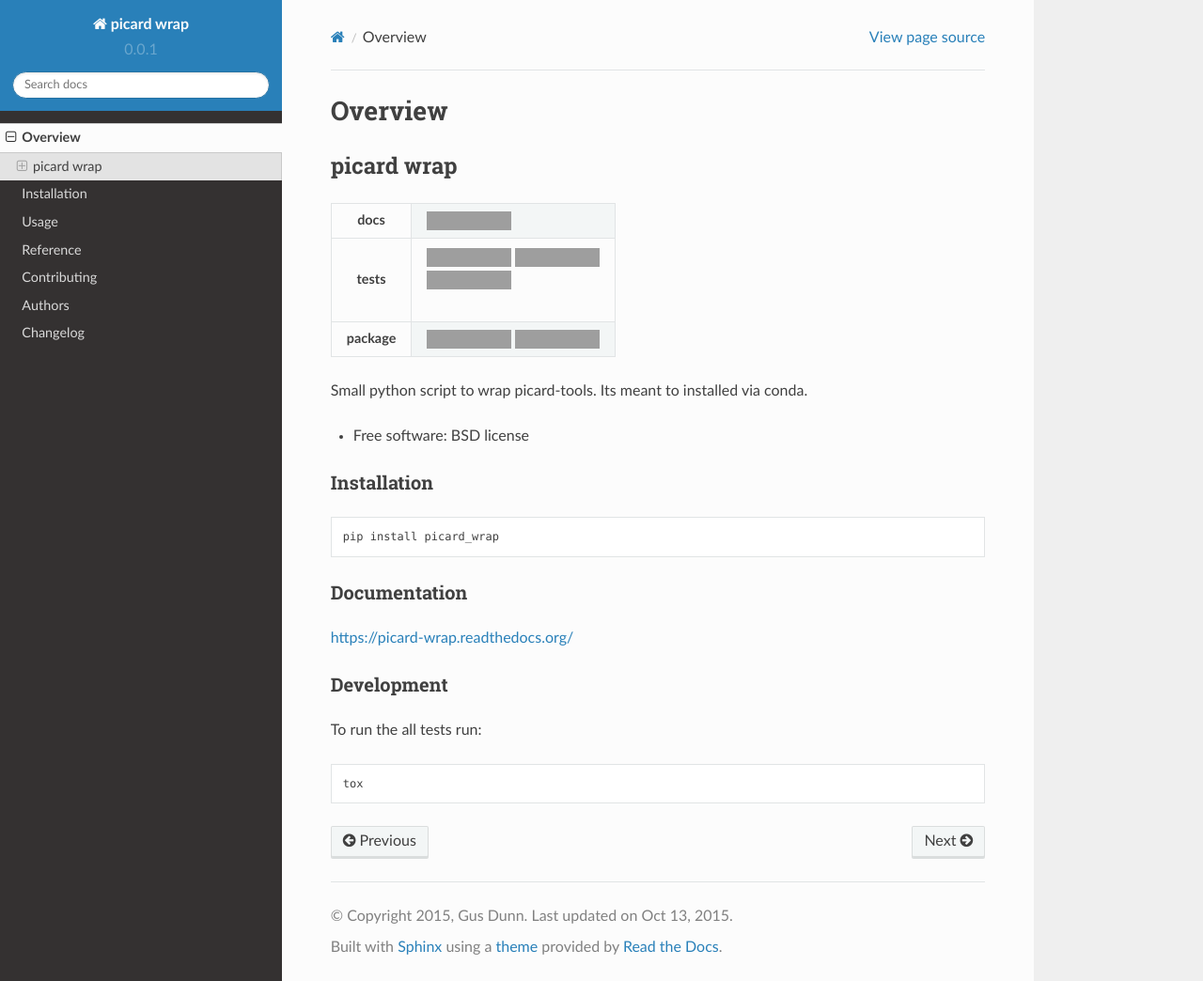
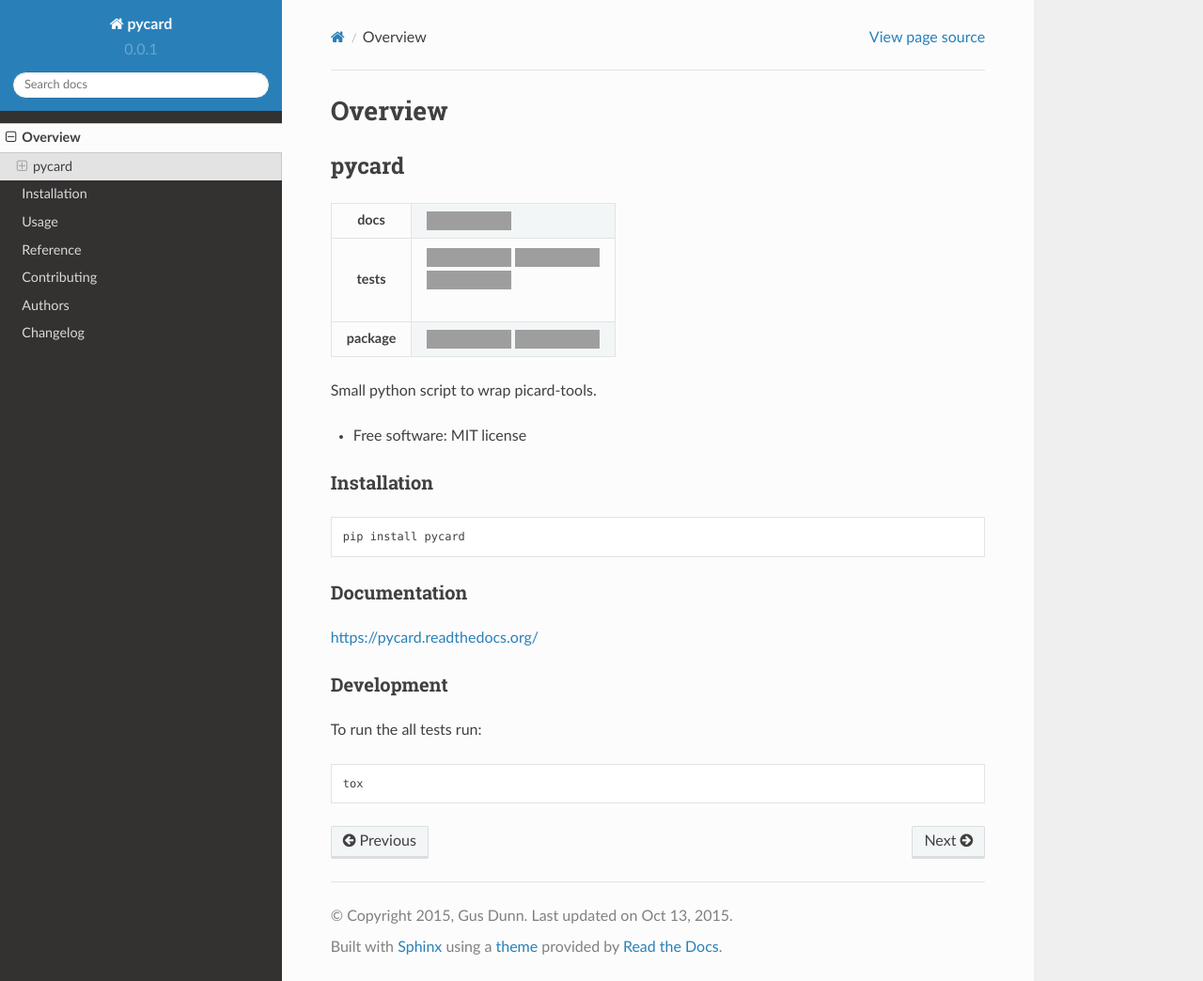
Before and after one commit to xguse/picard-wrap, a Sphinx documentation site: the page built from docs/readme.rst, in a window 1280 px wide and 1044 px high, cut to the strip 0-1044 px from the top of the window. Shown: the whole strip at 94% size. Built offline with Sphinx 7.4.7 and the Read the Docs theme 2.0.0, drawn with Linux system fonts in a browser that asks for light colours; grey boxes are pictures that could not be loaded.

Commit message:
changing name locations to pycard

```diff
--- a/README.rst
+++ b/README.rst
@@ -1,6 +1,6 @@
-===========
-picard wrap
-===========
+======
+pycard
+======
 
 .. list-table::
     :stub-columns: 1
@@ -13,49 +13,49 @@
     * - package
       - |version| |downloads|
 
-.. |docs| image:: https://readthedocs.org/projects/picard-wrap/badge/?style=flat
-    :target: https://readthedocs.org/projects/picard-wrap
+.. |docs| image:: https://readthedocs.org/projects/pycard/badge/?style=flat
+    :target: https://readthedocs.org/projects/pycard
     :alt: Documentation Status
 
-.. |travis| image:: https://img.shields.io/travis/xguse/picard-wrap/master.svg?style=flat&label=Travis
+.. |travis| image:: https://img.shields.io/travis/xguse/pycard/master.svg?style=flat&label=Travis
     :alt: Travis-CI Build Status
-    :target: https://travis-ci.org/xguse/picard-wrap
+    :target: https://travis-ci.org/xguse/pycard
 
-.. |appveyor| image:: https://img.shields.io/appveyor/ci/xguse/picard-wrap/master.svg?style=flat&label=AppVeyor
+.. |appveyor| image:: https://img.shields.io/appveyor/ci/xguse/pycard/master.svg?style=flat&label=AppVeyor
     :alt: AppVeyor Build Status
-    :target: https://ci.appveyor.com/project/xguse/picard-wrap
+    :target: https://ci.appveyor.com/project/xguse/pycard
 
 
-.. |codecov| image:: https://img.shields.io/codecov/c/github/xguse/picard-wrap/master.svg?style=flat&label=Codecov
+.. |codecov| image:: https://img.shields.io/codecov/c/github/xguse/pycard/master.svg?style=flat&label=Codecov
     :alt: Coverage Status
-    :target: https://codecov.io/github/xguse/picard-wrap
+    :target: https://codecov.io/github/xguse/pycard
 
 
 
 
 .. |version| image:: https://img.shields.io/pypi/v/picard_wrap.svg?style=flat
     :alt: PyPI Package latest release
-    :target: https://pypi.python.org/pypi/picard_wrap
+    :target: https://pypi.python.org/pypi/pycard
 
 .. |downloads| image:: https://img.shields.io/pypi/dm/picard_wrap.svg?style=flat
     :alt: PyPI Package monthly downloads
-    :target: https://pypi.python.org/pypi/picard_wrap
+    :target: https://pypi.python.org/pypi/pycard
 
-Small python script to wrap picard-tools. Its meant to installed via conda.
+Small python script to wrap picard-tools.
 
-* Free software: BSD license
+* Free software: MIT license
 
 Installation
 ============
 
 ::
 
-    pip install picard_wrap
+    pip install pycard
 
 Documentation
 =============
 
-https://picard-wrap.readthedocs.org/
+https://pycard.readthedocs.org/
 
 Development
 ===========
--- a/docs/conf.py
+++ b/docs/conf.py
@@ -20,7 +20,7 @@
 
 source_suffix = '.rst'
 master_doc = 'index'
-project = u'picard wrap'
+project = u'pycard'
 year = u'2015'
 author = u'Gus Dunn'
 copyright = '{0}, {1}'.format(year, author)
```
Also changed, not shown: .bumpversion.cfg, 1 other file.
